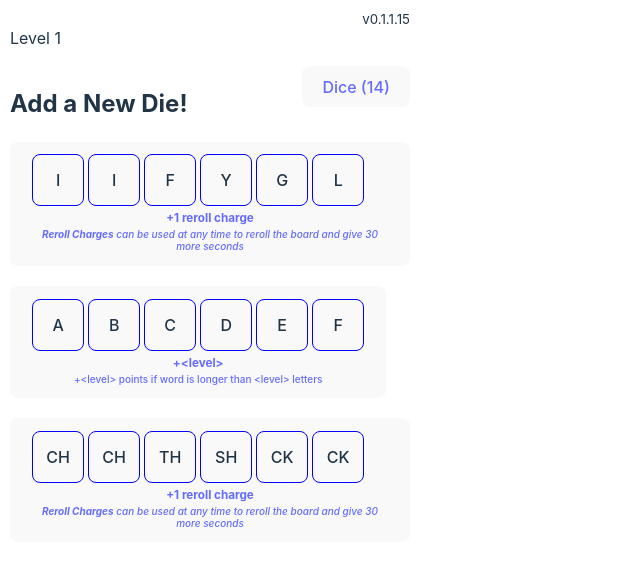
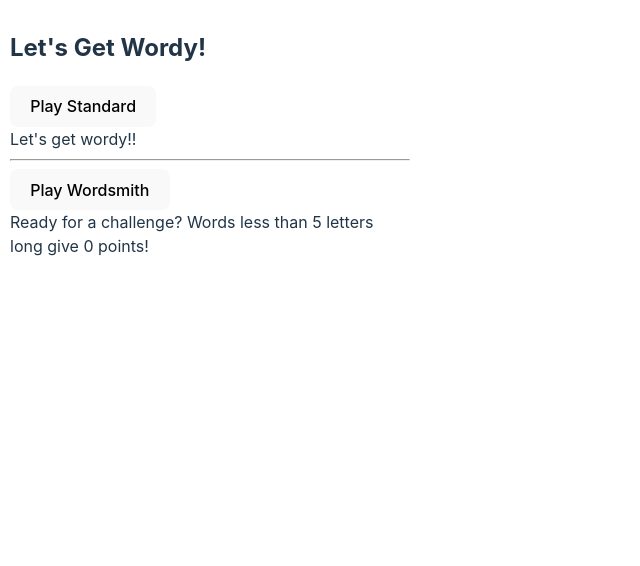
Before and after one commit to PhillipGH/PhillipGH.github.io, a React (Vite) app: page / in a window 1280 px wide. Shown: the top 566 px of the page, without its empty margins (0-640 px from the left). Built offline with nearby package versions, Linux system fonts and the light colour scheme.

Commit message:
Wordsmith variant!

```diff
--- a/src/App.tsx
+++ b/src/App.tsx
@@ -6,8 +6,10 @@ import RewardsPhase, { DiceView } from './RewardsPhase';
 import { BASIC_DICE, RARE_DICE, DiceBonus, STARTER_DICE, TDie } from './Dice';
 import Board from './Board';
 import {GameStatsView, STARTING_STATS, TGameStats } from './GameStats';
+import { Variant } from './Variants';
+import MainMenu from './MainMenu';
 
-const VERSION = 'v0.1.1.15';
+const VERSION = 'v0.1.2.1';
 
 function loadDictionary(dictionaryRaw: string): {dSet: Set<string>, dSort: string[]} {
   let dictionary = new Set<string>();
@@ -45,10 +47,11 @@ function getNRandom<T>(arr: T[], n: number): T[] {
 }
 
 export interface CookieValues {
-    phase: 'board'|'rewards' | 'view_dice' | 'stats',
+    phase: 'mainmenu' | 'board'|'rewards' | 'view_dice' | 'stats',
     timeSinceStart: number,
     score: number,
     level: number,
+    variant: Variant,
     usedWords: string[],
     board: (TDie | null)[][], // the cookie method does not like multidimensional arrays?
     stats: TGameStats,
@@ -77,10 +80,11 @@ function Game(props: {dictionary: Set<string>, dictionarySorted: string[]}) {
   const [choices, setChoices] = useState<TDie[]>([]);
   const [level, setLevel] = useState<number>(1);
   const [internalCounter, setInternalCounter] = useState<number>(1);
-  const [phase, setPhase] = useState<'board'|'rewards' | 'view_dice' | 'stats'>('rewards');
+  const [phase, setPhase] = useState<'mainmenu' | 'board'|'rewards' | 'view_dice' | 'stats'>('mainmenu');
   const [rerollCounter, setRerollCounter] = useState<number | null>(null);
   const [dieRecieved, setDieRecieved] = useState<boolean>(false);
   const [stats, setStats] = useState<TGameStats>(STARTING_STATS);
+  const [variant, setVariant] = useState<Variant>(Variant.BASE);
 
   const allowScroll = phase === 'view_dice' || phase === 'stats';
   const timeoutRef = useRef(0);
@@ -90,6 +94,7 @@ function Game(props: {dictionary: Set<string>, dictionarySorted: string[]}) {
       timeSinceStart,
       score,
       level,
+      variant,
       usedWords: Array.from(usedWords),
       board: board,
       stats,
@@ -106,6 +111,7 @@ function Game(props: {dictionary: Set<string>, dictionarySorted: string[]}) {
       timeLeft: null, //Math.max(0, TimeLimit - (now - startTime) + timeBonus),
       score: null,
       level,
+      variant,
       usedWords: null,
       board: null,
       stats,
@@ -139,6 +145,7 @@ function Game(props: {dictionary: Set<string>, dictionarySorted: string[]}) {
       setStats(data.stats);
       setChoices(data.choices);
       setRerollCounter(data.rerollCounter);
+      setVariant(data.variant);
       return true;
     }
     return false;
@@ -146,7 +153,7 @@ function Game(props: {dictionary: Set<string>, dictionarySorted: string[]}) {
 
   useEffect(() => {
     if (!loadFromSaveState()) {
-      onRestart();
+      onQuitRun();
     }
     return () => {
       clearTimeout(timeoutRef.current);
@@ -177,7 +184,12 @@ function Game(props: {dictionary: Set<string>, dictionarySorted: string[]}) {
     setPhase('stats');
   }
 
-  function onRestart() {
+  function onQuitRun() {
+    setPhase('mainmenu');
+    localStorage.removeItem('save');
+  }
+
+  function onStartRun(variant: Variant) {
     setLevel(1);
     setDice(STARTER_DICE);
     setInternalCounter(internalCounter + 1);
@@ -185,7 +197,7 @@ function Game(props: {dictionary: Set<string>, dictionarySorted: string[]}) {
     setChoices(getNRandom(BASIC_DICE, 3));
     setRerollCounter(null);
     setStats(STARTING_STATS);
-    localStorage.removeItem('save');
+    setVariant(variant);
   }
 
   function onChooseReward(die: TDie) {
@@ -201,6 +213,12 @@ function Game(props: {dictionary: Set<string>, dictionarySorted: string[]}) {
       }
   }
 
+  if (phase === 'mainmenu') {
+    return <div className="game">
+      <MainMenu variants={[Variant.BASE, Variant.WORDSMITH]} onStart={(variant: Variant) => {onStartRun(variant);}}/>
+    </div>;
+  }
+
   let content = <div/>;
   let viewButton : React.JSX.Element | null = null;
   if (phase === 'board') {
@@ -210,6 +228,7 @@ function Game(props: {dictionary: Set<string>, dictionarySorted: string[]}) {
       dictionary={props.dictionary}
       dictionarySorted={props.dictionarySorted}
       level={level} onLose={onLose}
+      variant={variant}
       onWin={onWin}
       inputDice={dice.map((d, index) => {return {...d, id: index};})}
       rerollCounter={rerollCounter}
@@ -233,10 +252,14 @@ function Game(props: {dictionary: Set<string>, dictionarySorted: string[]}) {
     content = <DiceView dice={dice} stats={stats}/>;
     viewButton = <button id='viewDice' onClick={() => {setPhase('rewards')}}>Back</button>
   } else if (phase === 'stats') {
-    content = <GameStatsView stats={stats} dice={dice} onRestart={onRestart}/>;
+    content = <GameStatsView stats={stats} dice={dice} onRestart={onQuitRun}/>;
+  }
+  let variantText = '';
+  if (variant !== Variant.BASE) {
+    variantText = ` - ${variant}`;
   }
   return <div className={allowScroll ? "game" : "game noselect"}>
-      <div id='topBar'><p>Level {level}</p><sup>{VERSION}</sup></div>
+      <div id='topBar'><p>Level {level}{variantText}</p><sup>{VERSION}</sup></div>
       {viewButton}
       {content}
     </div>;
--- a/src/Board.tsx
+++ b/src/Board.tsx
@@ -6,6 +6,7 @@ import { TGameStats } from "./GameStats";
 import CoordinateSet, { runUnion } from "./unionfind";
 import { solveForWords } from "./Solver";
 import {getDataFromSaveState } from "./App";
+import { Variant } from "./Variants";
 
 type TEvent = { die?: TDie, timing: number};
 
@@ -24,7 +25,7 @@ const ALPHABET = 'abcdefghijklmnopqrstuvwxyz'.split('');
 // }
 
 // for (let i = 1; i <= 15; i++) {
-//   console.log(i, getRequiredScore(i), 5 + i * 3 + Math.round(4*Math.log(i)));
+//   console.log(i, getRequiredScore( Variant.BASE, i), getRequiredScore( Variant.WORDSMITH, i));
 // }
 
 // function fib(n: number): number {
@@ -39,7 +40,11 @@ function getBaseScore(n: number): number {
   return getBaseScore(n - 1) * 2 - 1;
 }
 
-function getRequiredScore(level: number): number {
+function getRequiredScore(variant: Variant, level: number): number {
+  if (variant === Variant.WORDSMITH) {
+    if (level < 3) return level * 3;
+      return -2 + level * 4;
+  }
   return 5 + level * 3 + Math.round(4*Math.log(level));
 }
 
@@ -133,7 +138,7 @@ function chunkArray<T>(arr: T[], columns: number) {
     return tokens;
   }
 
-  function scoreWord(word: string, dice: TDie[], currentLevel: number) {
+  function scoreWord(word: string, dice: TDie[], currentLevel: number, variant: Variant) {
     let multiplier = 1;
     let bonus = 0;
     let penalty = 0;
@@ -182,8 +187,11 @@ function chunkArray<T>(arr: T[], columns: number) {
               break;
         }
     }
-    const baseScore = getBaseScore(length);
+    let baseScore = getBaseScore(length);
     // return Math.round((baseScore + bonus) * multiplier - penalty);
+    if (variant === Variant.WORDSMITH && length < 5) {
+      baseScore = 0;
+    }
     return {baseScore, bonus, multiplier, penalty};
 }
 
@@ -193,13 +201,14 @@ function DisplayWord(props: {
   currentWord: TDie[],
   lastWord: TLastWord,
   currentLevel: number,
+  variant: Variant,
 }) {
   let word : JSX.Element | null = null;
   let suffix : JSX.Element | null = null;
   if (props.currentWord.length > 0) {
     let w = props.currentWord.map(d => d.letter).join('');
     const tokens = tokenizeWord(w);
-    const s = scoreWord(w, props.currentWord, props.currentLevel);
+    const s = scoreWord(w, props.currentWord, props.currentLevel, props.variant);
     w = '';
     let delCounter = 0;
     for (let i = 0; i < tokens.length; i++) {
@@ -250,10 +259,42 @@ function DisplayWord(props: {
     </div>
 }
 
+function PauseMenu(props: {
+  onResume: () => void,
+  onQuit: () => void,
+}) {
+  const [iSQuitting, setIsQuitting] = useState(false);
+  if (iSQuitting) {
+    return <div>
+    <h2>Are you sure you want to quit this run?</h2>
+    <div style={{ display: 'flex', alignItems: 'center' }}>
+      <button onClick={() => {
+        props.onQuit();
+      }}>Yes</button>
+      <button onClick={() => {
+        setIsQuitting(false);
+      }}>No</button>
+    </div>
+  </div>;
+  }
+  return <div>
+    <h2>Paused</h2>
+    <div style={{ display: 'flex', alignItems: 'center' }}>
+      <button onClick={() => {
+        props.onResume();
+      }}>Continue</button>
+      <button onClick={() => {
+        setIsQuitting(true);
+      }}>Quit Run</button>
+    </div>
+  </div>;
+}
+
 function Board(props: {
   dictionary: Set<string>,
   dictionarySorted: string[],
   level: number,
+  variant: Variant,
   inputDice: TDie[],
   onWin: () => void,
   onLose: () => void,
@@ -401,7 +442,7 @@ function Board(props: {
 
     const intervalRef = useRef(0);
 
-    let requiredScore = OVERRIDE_SCORE || getRequiredScore(props.level);
+    let requiredScore = OVERRIDE_SCORE || getRequiredScore(props.variant, props.level);
     const TimeLimit = OVERRIDE_TIME || 95 + props.level * 5;
     // const TimeLimit = 300 + props.level * 5 + timeBonus;
 
@@ -702,7 +743,7 @@ function Board(props: {
         } else {
           newUsedWords = new Set(usedWords.add(word));
           setUsedWords(newUsedWords);
-          const s = scoreWord(word, currentWord, props.level);
+          const s = scoreWord(word, currentWord, props.level, props.variant);
           if (s)
             scoreChange = Math.round((s.baseScore + s.bonus) * s.multiplier - s.penalty);
           setScore(score + scoreChange);
@@ -819,12 +860,7 @@ function Board(props: {
     }
     if (isPaused) {
       overlay = <div id="boardOverlay">
-        <div>
-          <h2>Paused</h2>
-          <button onClick={() => {
-            handleStart();
-          }}>Continue</button>
-        </div>
+       <PauseMenu onQuit={props.onLose} onResume={handleStart}></PauseMenu>
       </div>;
     }
 
@@ -876,6 +912,7 @@ function Board(props: {
           lastWord={lastWord}
           currentWord={currentWord}
           currentLevel={props.level}
+          variant={props.variant}
         />
         <div className="container">
           <Grid
--- /dev/null
+++ b/src/MainMenu.tsx
@@ -0,0 +1,27 @@
+import React from 'react';
+import { getVariantDescription, Variant } from "./Variants";
+
+function MainMenu(props: { variants: Variant[], onStart: (variant: Variant) => void }) {
+    return <div id="mainMenu">
+        <h2>Let's Get Wordy!</h2>
+        {props.variants.map((variant, i) =>
+            <div>
+                <button key={i} onClick={() => { props.onStart(variant); }}>
+                    Play {variant}
+                </button>
+                <br/>
+                {getVariantDescription(variant)}
+            </div>
+        ).reduce((result, currentComponent) => {
+                return !result ? currentComponent : (
+                    <React.Fragment>
+                        {result}
+                        <hr className='dashed'/>
+                        {currentComponent}
+                    </React.Fragment>
+                );
+            })}
+    </div>;
+}
+
+export default MainMenu;
--- /dev/null
+++ b/src/Variants.tsx
@@ -0,0 +1,14 @@
+
+export enum Variant {
+    BASE = 'Standard',
+    WORDSMITH = 'Wordsmith',
+}
+
+export function getVariantDescription(variant: Variant): string {
+    switch (variant) {
+        case Variant.BASE:
+            return 'Let\'s get wordy!!';
+        case Variant.WORDSMITH:
+            return 'Ready for a challenge? Words less than 5 letters long give 0 points!';
+    }
+}
```
